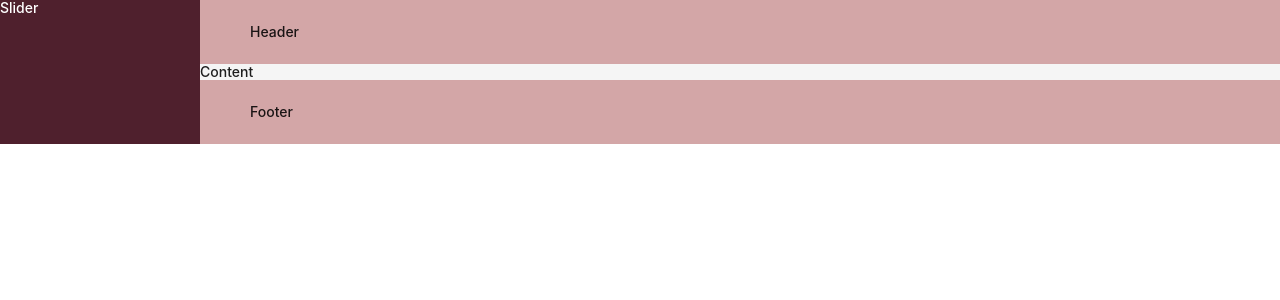
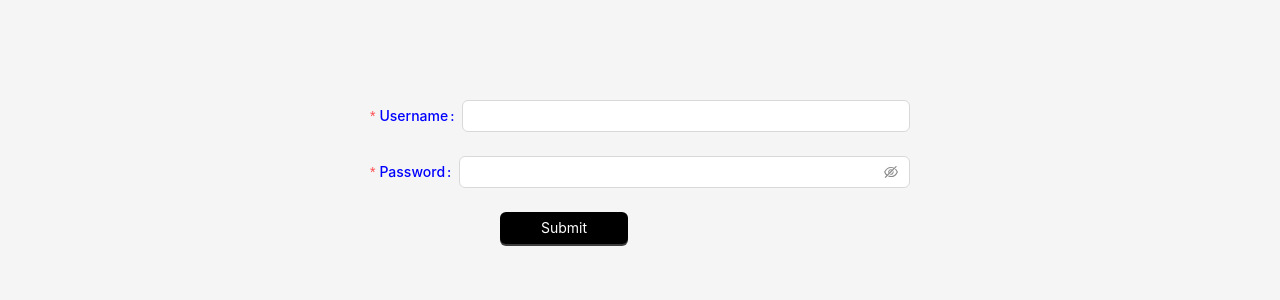
Before and after one commit to GheoC/CinemaAppReact, a React (Create React App) app: page / in a window 1280 px wide. Shown: the top 300 px of the page. Built offline with nearby package versions, Linux system fonts and the light colour scheme.

Commit message:
Add Login/Logout functionality.

```diff
--- /dev/null
+++ b/db.json
@@ -0,0 +1,20 @@
+{
+  "users": [
+    {
+      "username": "raisa@gmail.com",
+      "password": "asd",
+      "token": "eyJhbGciOiJIUzUxMiJ9.eyJzdWIiOiJyYWlzYUBnbWFpbC5jb20iLCJyb2xlcyI6IlJPTEVfQURNSU4sUk9MRV9VU0VSIiwiZXhwIjoyMTAzNzM1NTM0fQ._mRmIabM_bhqZrIRdSVddlJyXD11yuNID1CMba58PDbT1pSTEuNiP6K8BlWm5144GXNlLYydaW85tJHhA0voCg",
+      "expirationDate": "2036-08-30T21:58:54",
+      "userId": 3,
+      "role": "ADMIN"
+    },
+    {
+      "username": "gigi@gmail.com",
+      "password": "asd",
+      "token": "eyJhbGciOiJIUzUxMiJ9.eyJzdWIiOiJnaWdpQGdtYWlsLmNvbSIsInJvbGVzIjoiUk9MRV9VU0VSIiwiZXhwIjoyMTAzNzM1Mzg4fQ.ZyO000YcybR_h6e4tdzMu0clDZp_YXmrqKhivjyjVJMRme0BFVyLMvfjftDwGIaSIddOfEUfAVXClggtlDgibg",
+      "expirationDate": "2036-08-30T21:56:28",
+      "userId": 18,
+      "role": "USER"
+    }
+  ]
+}
--- /dev/null
+++ b/src/api/authenticate.js
@@ -0,0 +1,13 @@
+const API_URL = 'http://localhost:3001';
+
+export const loginFromJson = async ({username, password}) => {
+    const response = await fetch(`${API_URL}/users`);
+    const users = await response.json();
+
+    const user = users.find((user) => user.password === password & user.username === username);
+
+    if (user) {
+        return user;
+    }
+    throw new Error('Bad Credentials');
+}
--- a/src/containers/App.jsx
+++ b/src/containers/App.jsx
@@ -1,8 +1,32 @@
 import Root from "./Root";
 import Login from "./Login";
+import {useAuthContext} from "../context/AuthProvider/AuthProvider";
+import {useEffect} from "react";
+import axios from "axios";
 
 function App() {
-    const isAuthenticated = true;
+    const {username, setLoggedUser} = useAuthContext();
+    const isTokenStillValid = async () => {
+        const tokenFromStorage = localStorage.getItem("token");
+        if (tokenFromStorage) {
+            await axios.get(`http://localhost:8080/check-token/${tokenFromStorage}`)
+                .then((response) => {
+                    setLoggedUser(response.data);
+                })
+                .catch(() => {
+                    localStorage.removeItem("token");
+                });
+        }
+    };
+
+    useEffect(() => {
+        isTokenStillValid();
+    }, [])
+
+    let isAuthenticated = false;
+    if (username !== '') {
+        isAuthenticated = true;
+    }
     const isLoading = false;
 
     if (isLoading) {
--- a/src/containers/Login/Login.jsx
+++ b/src/containers/Login/Login.jsx
@@ -1,5 +1,56 @@
+import {Button, Form, Input, Layout} from "antd";
+import axios from "axios";
+import {useAuthContext} from "../../context/AuthProvider/AuthProvider";
+import {useState} from "react";
+import {loginFromJson} from "../../api/authenticate"
+
+const {Content} = {...Layout}
+
 function Login() {
-    return (<>LOGIN</>)
+    const {setLoggedUser} = useAuthContext();
+    const [loginFailedMessage, setLoginFailedMessage] = useState('');
+    const onFinish = ({username, password}) => {
+        axios.post('http://localhost:8080/authenticate', {
+            username: username,
+            password: password
+        })
+            .then(response => {
+                if (response.status === 200) {
+                    setLoggedUser(response.data)
+                    localStorage.setItem('token', response.data.token)
+                }
+            })
+            .catch(() => setLoginFailedMessage('Bad Credentials'));
+    };
+
+    // const onFinish = ({username, password}) => {
+    //     loginFromJson({username, password})
+    //         .then((user) => setLoggedUser(user))
+    //         .catch((e) => setLoginFailedMessage(e.message));
+    // }
+
+    return (
+        <>
+            <Layout>
+                <Content title={"Hello"} style={{padding: "100px 370px"}}>
+                    <Form size={"middle"} onFinish={onFinish} onFieldsChange={() => setLoginFailedMessage('')}>
+                        <Form.Item name="username" requiredMark label="Username"
+                                   rules={[{required: true, message: 'Username required'}]}>
+                            <Input/>
+                        </Form.Item>
+                        <Form.Item name="password" requiredMark label="Password"
+                                   rules={[{required: true, message: 'Password required'}]}>
+                            <Input.Password/>
+                        </Form.Item>
+                        <Button style={{padding: "0px 40px", margin: "0px 130px"}}
+                                htmlType="submit" type={'primary'}> Submit</Button>
+                        <br/>
+                        <br/>
+                        <p style={{color: "red", textAlign: "center"}}>{loginFailedMessage}</p>
+                    </Form>
+                </Content>
+            </Layout>
+        </>)
 }
 
 export default Login;
--- a/src/containers/Root/Root.jsx
+++ b/src/containers/Root/Root.jsx
@@ -1,11 +1,17 @@
-import {Layout} from "antd";
+import {Button, Layout} from "antd";
+import {useAuthContext} from "../../context/AuthProvider/AuthProvider";
+import {PoweroffOutlined} from "@ant-design/icons";
 
 function Root() {
+
+    const {logout} = useAuthContext();
     return (
         <Layout>
             <Layout.Sider style={{background: "#4f202d", color: "white"}}>Slider</Layout.Sider>
             <Layout>
-                <Layout.Header style={{background: "rgba(140,6,8,0.33)"}}>Header</Layout.Header>
+                <Layout.Header style={{background: "rgb(17,2,2)", alignItems: "right"}}>
+                    <Button icon={<PoweroffOutlined />} type="primary" danger ghost onClick={logout}></Button>
+                </Layout.Header>
                 <Layout.Content style={{innerHeight: "800px"}}>Content</Layout.Content>
                 <Layout.Footer style={{background: "rgba(140,6,8,0.33)"}}>Footer</Layout.Footer>
             </Layout>
--- /dev/null
+++ b/src/context/AuthProvider/AuthProvider.jsx
@@ -0,0 +1,35 @@
+import {createContext, useContext} from "react";
+import {initialAuthState} from "./authReducer";
+import useAuthReducer from "./useAuthReducer";
+
+const AuthContext = createContext(initialAuthState)
+
+export function useAuthContext() {
+    return useContext(AuthContext)
+}
+
+export default function AuthProvider({children}) {
+    const {username, role, userId, token, expirationDate, dispatch} = useAuthReducer();
+
+    const setLoggedUser = (value) => {
+        dispatch({type: "AUTHENTICATE", payload: value})
+    };
+
+    const logout = () => {
+        dispatch({type: "LOGOUT"});
+    };
+
+    return (
+        <AuthContext.Provider
+            value={{
+                username,
+                role,
+                userId,
+                token,
+                expirationDate,
+                dispatch,
+                setLoggedUser,
+                logout
+            }}>{children}</AuthContext.Provider>
+    )
+}
--- /dev/null
+++ b/src/context/AuthProvider/authReducer.js
@@ -0,0 +1,23 @@
+export const initialAuthState = {
+    username: '',
+    role: '',
+    userId: '',
+    token: '',
+    expirationDate: ''
+}
+
+const authReducer = (state, action) => {
+    switch (action.type) {
+        case 'SET_USER':
+            return {...state, username: action.payload};
+        case 'AUTHENTICATE':
+            return {...action.payload};
+        case 'LOGOUT': {
+            localStorage.removeItem("token");
+            return {...initialAuthState}
+        }
+        default:
+            return {...state};
+    }
+}
+export default authReducer;
--- /dev/null
+++ b/src/context/AuthProvider/useAuthReducer.js
@@ -0,0 +1,12 @@
+import {useReducer} from "react";
+import authReducer, {initialAuthState} from "./authReducer";
+
+export default function useAuthReducer() {
+    const [state, dispatch] = useReducer(
+        authReducer,
+        {...initialAuthState},
+        () => ({...initialAuthState})
+    );
+
+    return {...state, dispatch};
+}
--- a/src/index.js
+++ b/src/index.js
@@ -3,16 +3,19 @@ import App from "./containers/App";
 import 'antd/dist/reset.css';
 import {ConfigProvider} from "antd";
 import {BrowserRouter} from "react-router-dom";
+import AuthProvider from "./context/AuthProvider/AuthProvider";
 
 
 const root = document.getElementById("root")
 const main = createRoot(root);
 
 main.render(<h2>
-    <BrowserRouter>
-        <ConfigProvider theme={{token: {colorPrimary: 'red'}}}>
-            <App/>
-        </ConfigProvider>
-    </BrowserRouter>
+    <ConfigProvider theme={{token: {colorPrimary: 'orange', colorText: "blue"}}}>
+        <AuthProvider>
+            <BrowserRouter>
+                <App/>
+            </BrowserRouter>
+        </AuthProvider>
+    </ConfigProvider>
 
 </h2>)
```
Also changed, not shown: package.json (+7 -1 lines), 1 other file (tests, documents, lock files or other folders).
